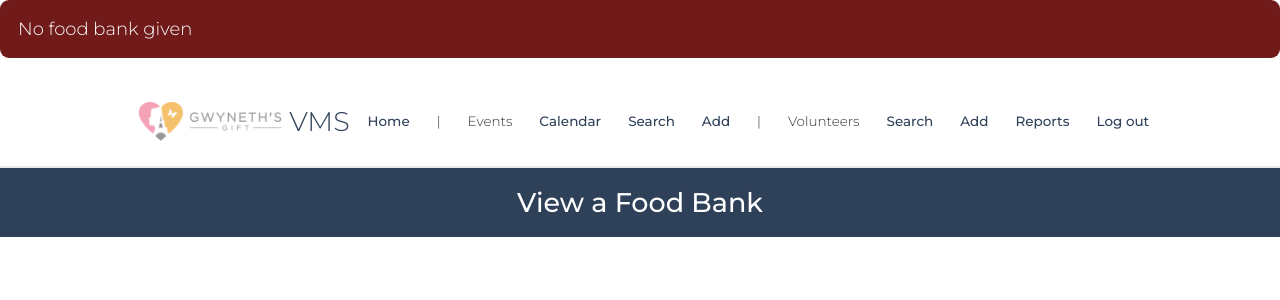
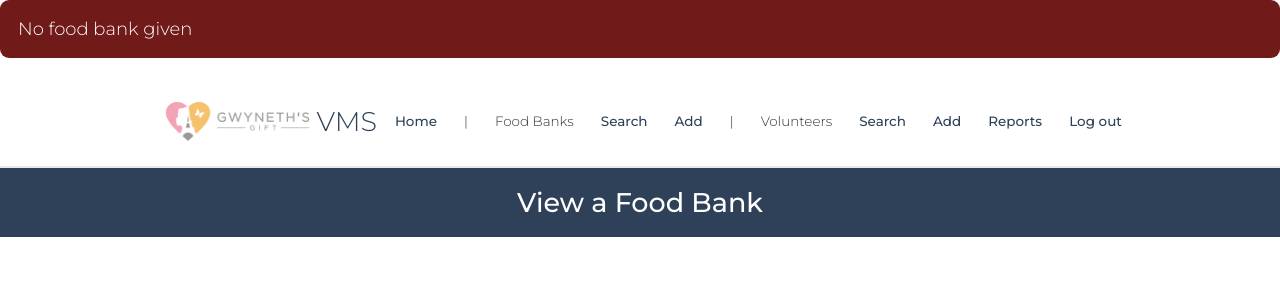
Before and after one commit to lpowell2/FUMC-FB, a PHP site: page /GwynethsGift/viewFoodBank.php in a window 1280 px wide. Shown: the top 300 px of the page. Run offline with PHP 8.4, Linux system fonts and the light colour scheme; the visitor is signed in with stand-in values (Sample User, id 1).

Commit message:
Updated header to route to food banks. Updated search to connect to view food bank page (changed view method to get). Updated register to make a unique email/id based on name address and number

```diff
--- a/fbankSearch.php
+++ b/fbankSearch.php
@@ -77,6 +77,8 @@
 											<td>' . $person->get_zip() . '</td>
                                             <td>' . $person->get_county() . '</td>
                                             <td>' . $person->get_city() . '</td>
+                                            <td> <a class="button" href="viewfoodbank.php?id=' . $person->get_id() . '">View</a></td>
+
                                         </a></tr>';
                             }
                             echo '
--- a/header.php
+++ b/header.php
@@ -110,8 +110,7 @@
                 // echo('<li class="nav-item"><a class="nav-link active" aria-current="page" href="' . $path . 'about.php">About</a></li>');
                 // echo('<li class="nav-item"><a class="nav-link active" aria-current="page" href="' . $path . 'help.php?helpPage=' . $current_page . '" target="_BLANK">Help</a></li>');
                 echo('<span class="nav-divider">|</span>');
-                echo('<span class="navbar-brand">Events</span>');
-                echo('<li class="sub-item"><a class="nav-link active" aria-current="page" href="' . $path . 'calendar.php">Calendar</a></li>');
+                echo('<span class="navbar-brand">Food Banks</span>');
                 echo('<li class="sub-item"><a class="nav-link active" aria-current="page" href="' . $path . 'fbankSearch.php">Search</a></li>');
                 //echo('<button type="button" class="btn btn-link"><a href="' . $path . 'index.php" class="link-primary">home</a></button>');
 	        	//echo(' | <button type="button" class="btn btn-link"><a href="' . $path . 'about.php">about</a></button>');
@@ -122,7 +121,7 @@
 	        if ($_SESSION['access_level'] >= 2) {
 	            //echo('<br>master schedules: <a href="' . $path . 'viewSchedule.php?venue=portland'."".'">Portland, </a>');
 	            //echo('<a href="' . $path . 'viewSchedule.php?venue=bangor'."".'">Bangor</a>');
-	            echo('<li class="sub-item"><a class="nav-link active" aria-current="page" href="' . $path . 'addEvent.php">Add</a></li>');
+	            echo('<li class="sub-item"><a class="nav-link active" aria-current="page" href="' . $path . 'registerFoodBank.php">Add</a></li>');
 	            echo('<span class="nav-divider">|</span>');
 	            echo('<span class="navbar-brand">Volunteers</span>');
                 echo('<li class="sub-item"><a class="nav-link active" aria-current="page" href="' . $path . 'personSearch.php">Search</a></li>
--- a/registerFoodBank.php
+++ b/registerFoodBank.php
@@ -205,12 +205,12 @@
                 die();
             }
 
-
+            $email=$fbName . $phone . $address;
 
             // need to incorporate availability here
             $newperson = new Person($fbName, " ", 'portland',
                 $address, $city, $state, $zipcode, "",
-                $phone, null, null, null, null,
+                $phone, null, null, null, $email,
                 null, null, "", "", "", "", "",
                 "", "volunteer", 'Active', null, "food bank", null,
                 null, null, null, null,
--- a/viewFoodBank.php
+++ b/viewFoodBank.php
@@ -26,8 +26,8 @@ if ($accessLevel < 2) {
 
  $foodbank=NULL;
 // This is a placeholder I used a person id from my own database for testing purposes
-if (isset($_POST["id"])) {
-    $id = $_POST["id"];
+if (isset($_GET["id"])) {
+    $id = $_GET["id"];
     $foodbank = retrieve_person($id);
     if ($foodbank==false){
         echo '<div class = "error-toast"><p>Incorrect food bank given</p></div>';
```
